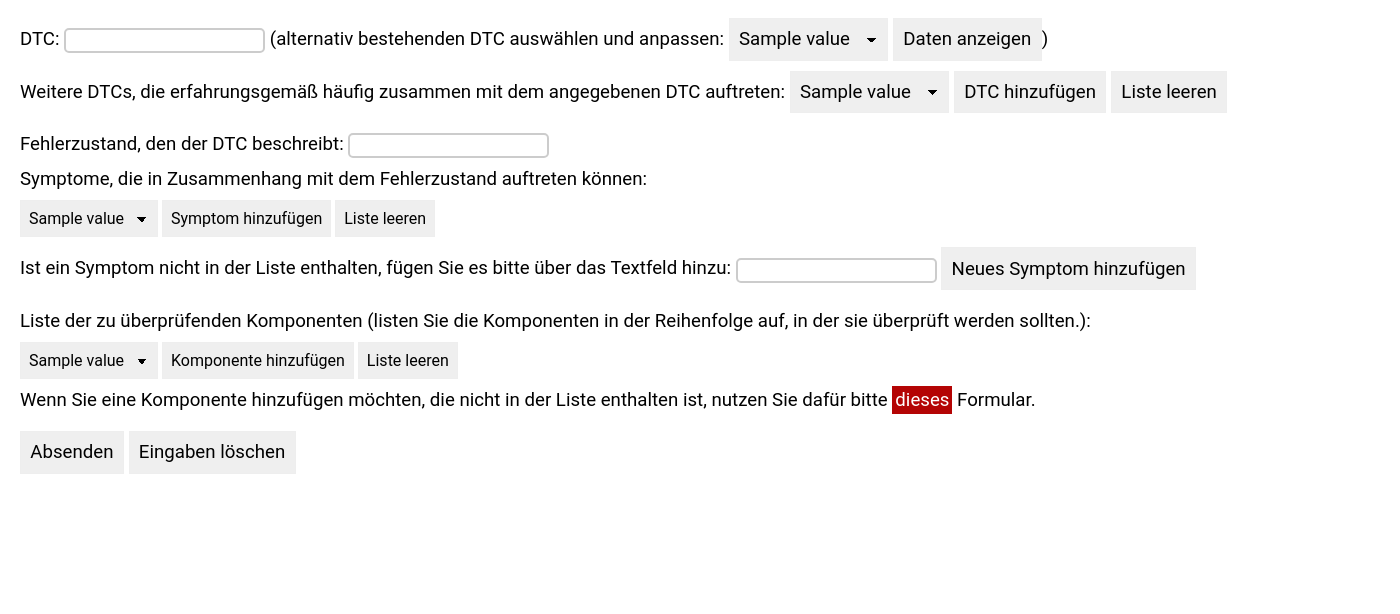
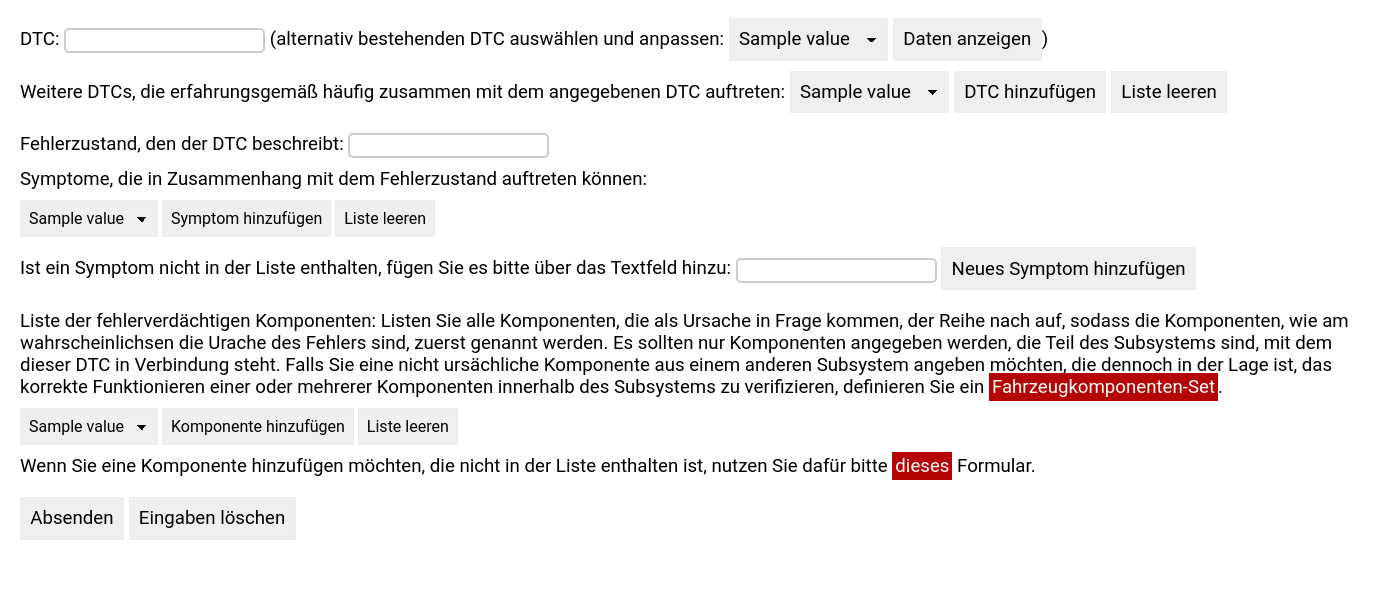
Before and after one commit to tbohne/obd_ontology, a Flask app: page /dtc_form in a window 1400 px wide. Shown: the part 203-817 px from the top of the page. Before the commit the page ends 677 px from the top, so only its background shows below. Run offline with Flask 3, Linux system fonts and the light colour scheme; a database or web service that is not in the repository returns one stand-in record (values such as "Sample title"); data that the repository does not hold is empty; some libraries are stand-ins or nearby versions.

Commit message:
Fixes #14: refine SuspectComponents instruction in DTC form

```diff
--- a/templates/DTC_form.html
+++ b/templates/DTC_form.html
@@ -42,8 +42,13 @@
                 {% for i in symptoms_variable_list %}
                     {{ i }},
                 {% endfor %}</p>
-            <p>Liste der zu überprüfenden Komponenten (listen Sie die Komponenten in der Reihenfolge auf, in der sie
-                überprüft werden sollten.):
+            <p>Liste der fehlerverdächtigen Komponenten: Listen Sie alle Komponenten, die als Ursache in Frage kommen,
+                der Reihe nach auf, sodass die Komponenten, wie am wahrscheinlichsen die Urache des Fehlers sind,
+                zuerst genannt werden. Es sollten nur Komponenten angegeben werden, die Teil des Subsystems sind,
+                mit dem dieser DTC in Verbindung steht. Falls Sie eine nicht ursächliche Komponente aus einem anderen
+                Subsystem angeben möchten, die dennoch in der Lage ist,
+                das korrekte Funktionieren einer oder mehrerer Komponenten innerhalb des Subsystems zu verifizieren,
+                definieren Sie ein <a href="component_set_form">Fahrzeugkomponenten-Set</a>.
             <div>{{ form.suspect_components }} {{ form.add_component_submit }} {{ form.clear_components }}</div>
             </p>
             <p>Wenn Sie eine Komponente hinzufügen möchten, die nicht in der Liste enthalten ist, nutzen Sie dafür bitte
```
